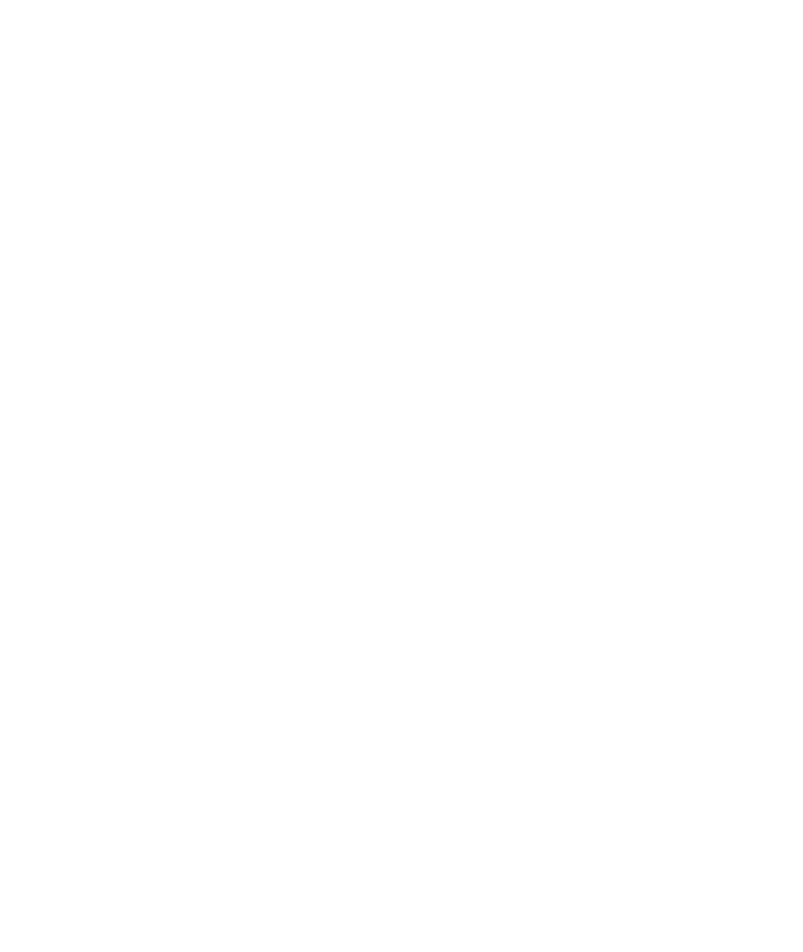
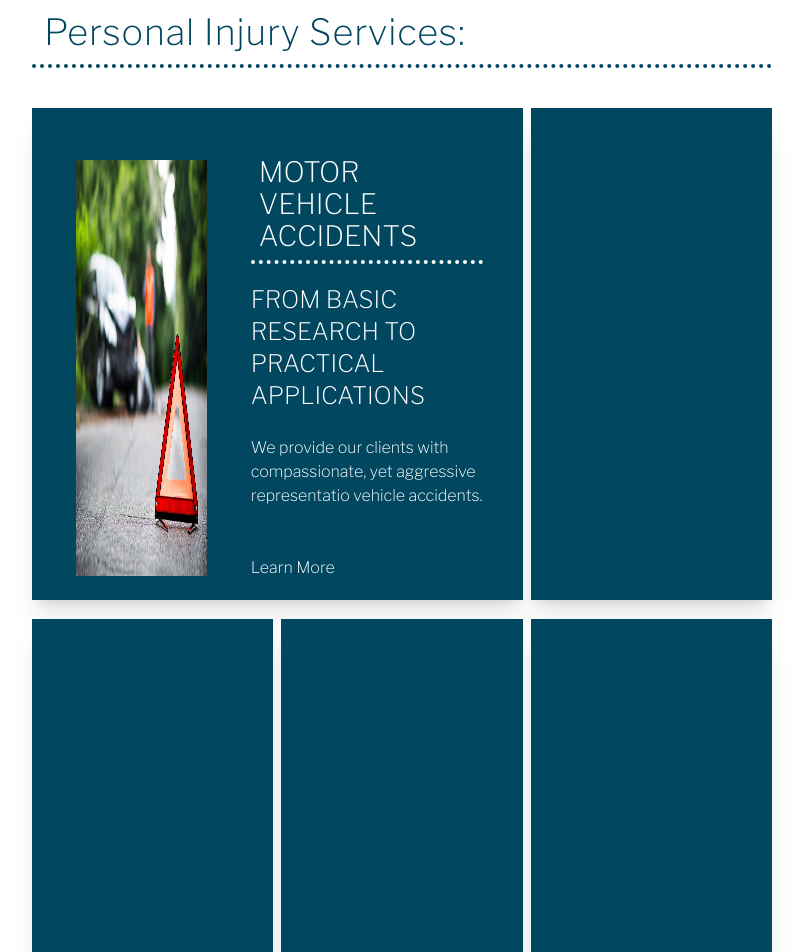
Before and after one commit to mac9192/AI-Blog, a Next.js app: page /en/personal-injury in a window 1280 px wide. Shown: the part 860-1812 px from the top of the page, without its empty margins (238-1041 px from the left). Built offline with nearby package versions, Linux system fonts and the light colour scheme.

Commit message:
Update PI Page

```diff
--- a/app/[lang]/personal-injury/page.tsx
+++ b/app/[lang]/personal-injury/page.tsx
@@ -16,6 +16,7 @@
 import bgpi from '../../../public/assets/carcrashpi.jpeg'
 import injury from '../../../public/assets/icon-injury.svg'
 import HomeBlog from '@frontComponents/HomeBlog'
+import carAccident from '../../../public/assets/card-car-accident.jpeg'
 
 
 
@@ -126,13 +127,44 @@
 
 </div>
 
-<div className="bg-white h-screen">
+<div className="mt-[400px] md:container md:mx-auto md:pl-[130px] md:pr-[130px]">
+      <p className="mt-[400px] text-4xl tracking-wide w-full border-b-4 border-dotted border-logoBlue text-logoBlue p-3">Personal Injury Services:</p>
+</div>
 
-</div>
+<div className='grid md:container md:mx-auto md:grid-cols-3 sm:grid-cols-1 gap-x-2 gap-y-3 grid-flow-row-dense pt-10 max-w-[1000px] md:pl-[130px] md:pr-[130px]  '>
+
+      <div className='bg-logoBlue   shadow-xl min-h-[350px] row-span-1 md:col-span-2' >
+      <div className="flex md:flex-row w-full pt-5 sm:flex-col sm:pl-10 ">
+            <div className="flex flex-row md:w-7/8 sm:w-full sm:pr-8">
+            <Image className=" p-6 pt-8 pr-3 sm:pl-1" width={480} height={2000} src={carAccident} alt=""/>
+            </div>
+            <div className="flex flex-col pr-10">
+                <p className="md:text-[28px] sm:text-2xl text-white  pt-7 p-2 border-dotted border-b-4 border-white w-full">MOTOR VEHICLE ACCIDENTS</p>
+
+                <p className="pt-5 text-2xl text-white">FROM BASIC RESEARCH TO PRACTICAL APPLICATIONS</p>
+                <p className="w-full text-1xl pt-6 text-white">We provide our clients with compassionate, yet aggressive representatio  vehicle accidents.</p>
+                <p className="w-full text-1xl  text-white pt-12 sm:mb-5">Learn More</p>
+            </div>
+        </div>
+      </div>
+      <div className=' bg-logoBlue   shadow-xl min-h-[350px]' />
 
 
 
-<div className="md:bg-white sm:bg-logoBlue md:p-0 md:mt-[338px] lg:mt-[315px] sm:mt-[0px] text-center   md:mx-auto sm:text-white md:text-black sm:p-3  md:mb-[-40px] pt-[200px]  ">
+    </div>
+
+<div className='grid md:grid-cols-3 md:container md:mx-auto sm:grid-cols-1 gap-x-2 gap-y-3 grid-flow-row-dense  mt-[19px] md:pl-[130px] md:pr-[130px] '>
+
+      <div className='bg-logoBlue   shadow-xl min-h-[350px]' />
+      <div className='bg-logoBlue    shadow-xl min-h-[350px]' />
+      <div className='bg-logoBlue    shadow-xl min-h-[350px]' />
+
+
+
+    </div>
+
+
+<div className="md:bg-white sm:bg-logoBlue md:p-0 md:mt-[338px] lg:mt-[25px] sm:mt-[0px] text-center   md:mx-auto sm:text-white md:text-black sm:p-3  md:mb-[-40px] pt-[200px]  ">
     <div className="flex sm:flex-col md:flex-row md:container md:mx-auto    text-center mx-auto pt-16  mb-16">
 
             <div className="md:w-/4 sm:text-center sm:mx-auto sm:w-full md:text-[22px] md:max-w-[800px] md:text-right">
```
